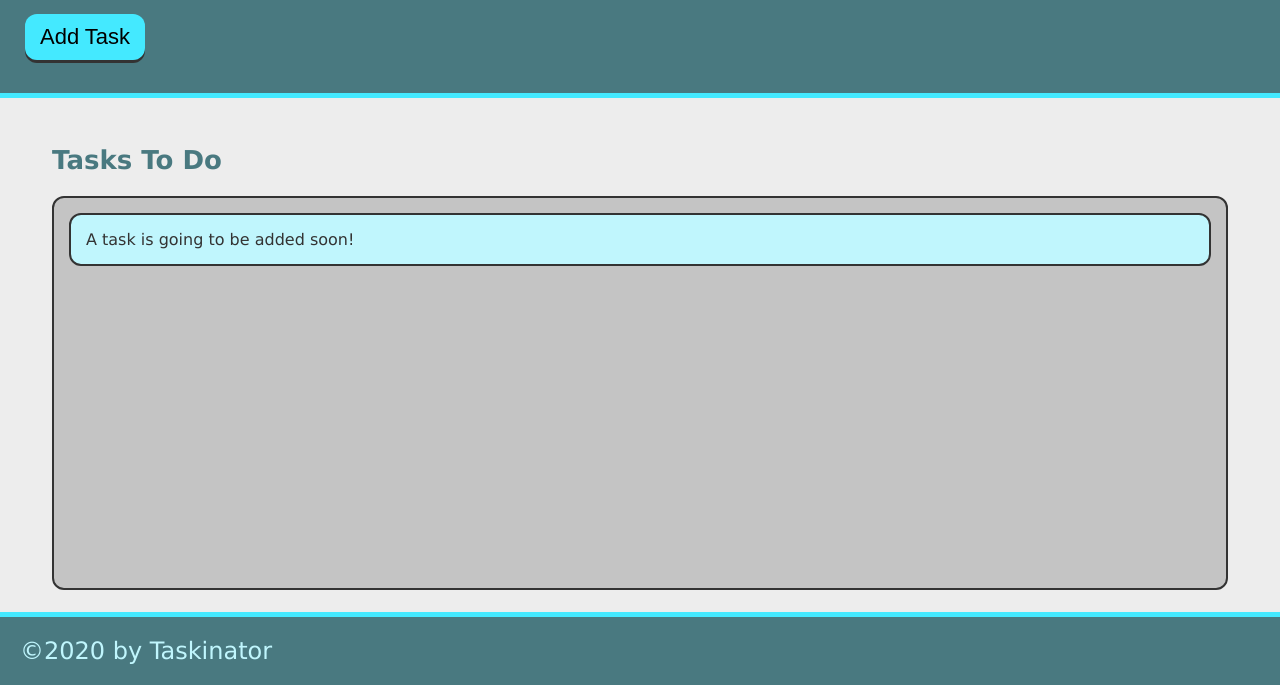
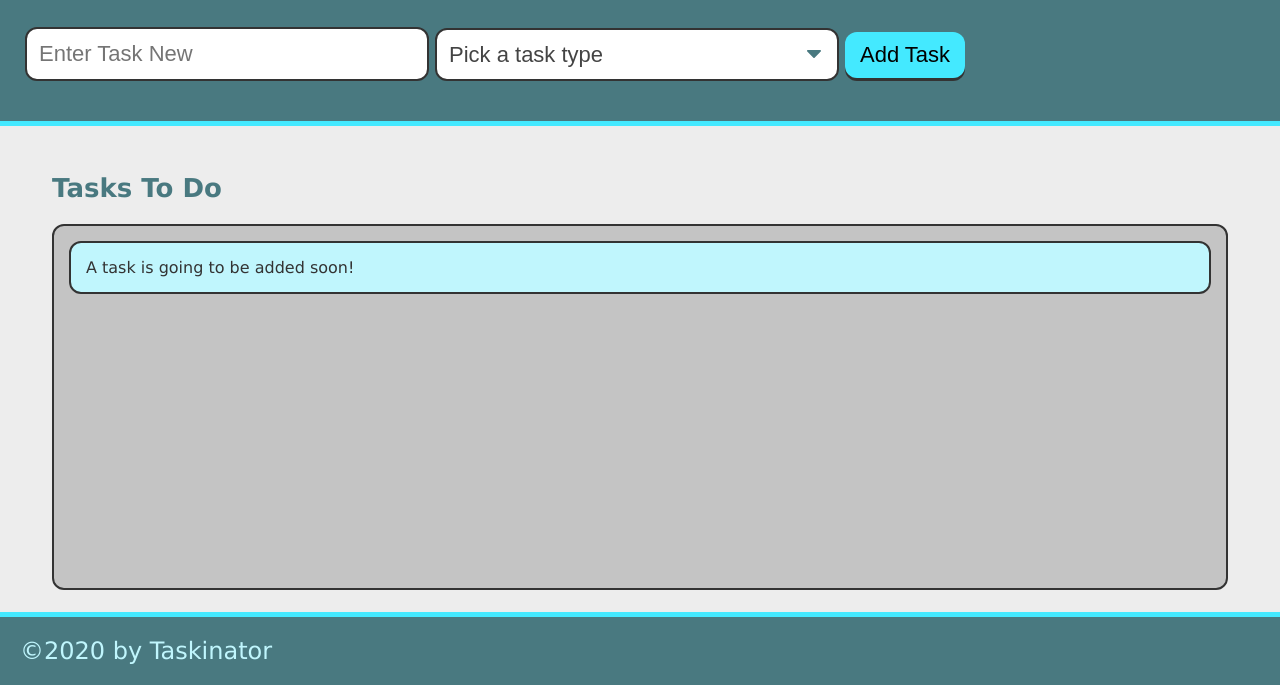
Before and after one commit to CJThom98/taskinator, a plain HTML site: page index.html in a window 1280 px wide. Shown: the part 115-800 px from the top of the page. Drawn offline with Linux system fonts and the light colour scheme.

Commit message:
form submit drop down and name entry place html added

```diff
--- a/index.html
+++ b/index.html
@@ -12,7 +12,22 @@
     <header>
         <h1 class="page-title">Taskinator</h1>
         <p>Click the button below to add a new task!</p>
-        <button class="btn" id="save-task">Add Task</button>
+        <form id="task-form">
+            <div class="form-group">
+                <input type="text" name="task-name" placeholder="Enter Task New" />
+            </div>
+            <div class="form-group">
+                <select name="task-type" class="select-dropdown">
+                    <option value="" disabled selected>Pick a task type</option>
+                    <option value="Print">Print</option>
+                    <option value="Web">Web</option>
+                    <option value="Mobile">Mobile</option>
+                </select>
+            </div>
+            <div class="form-group">
+                <button class="btn" id="save-task" type="submit">Add Task</button>
+            </div>
+        </form>
     </header>
 
     <main class="page-content">
```
